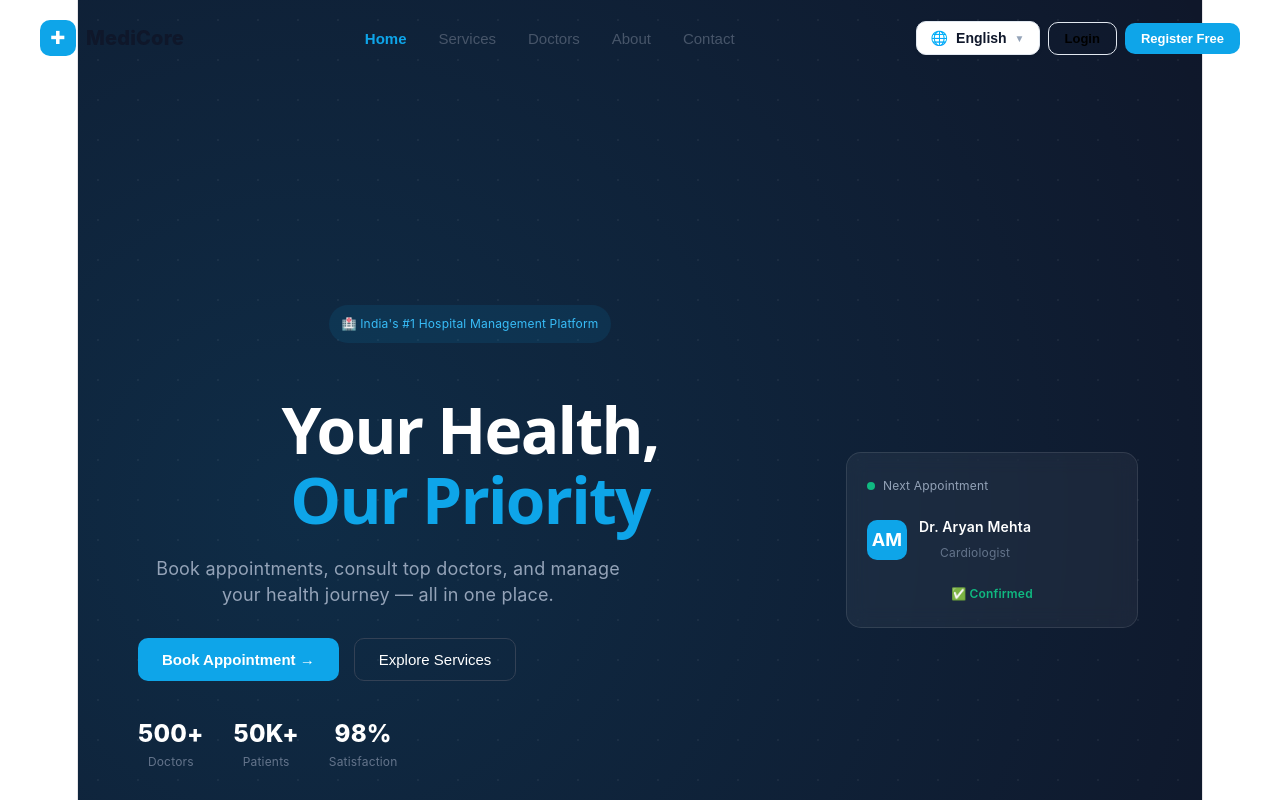
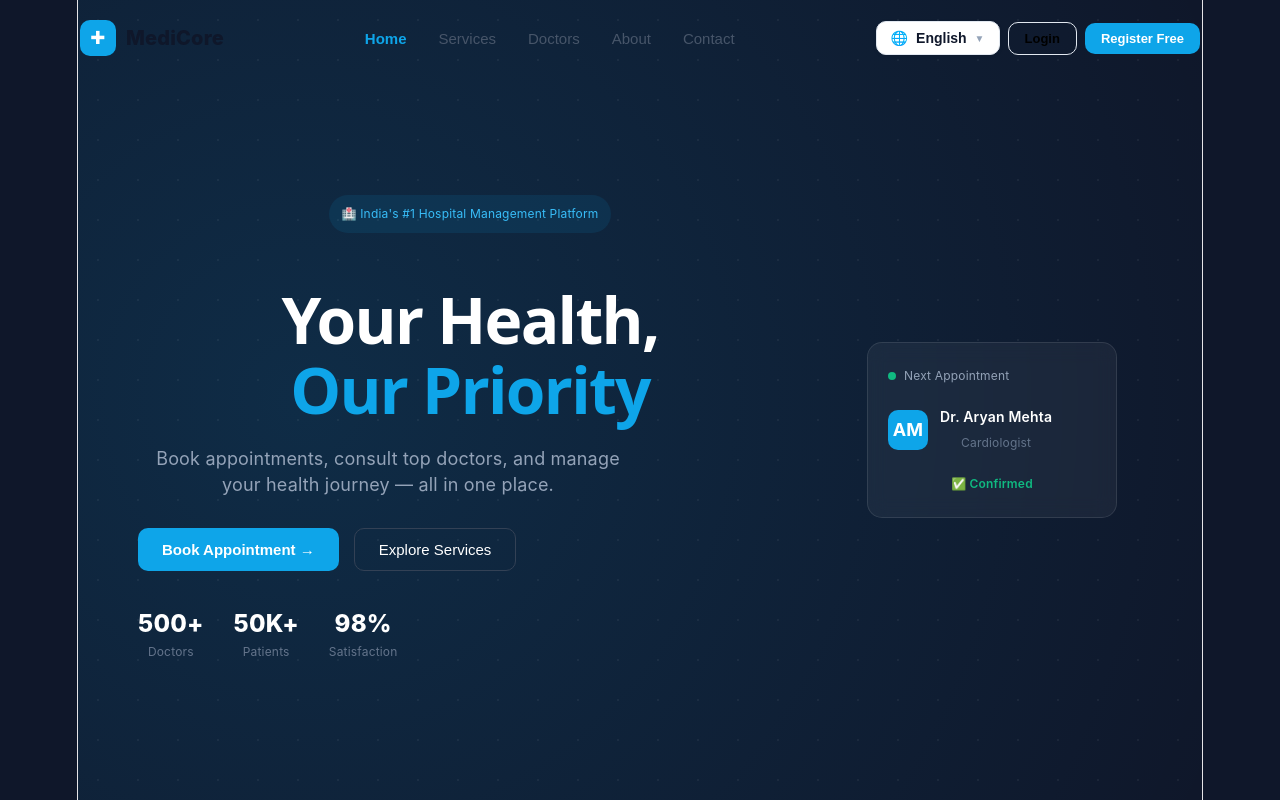
Before and after one commit to sachinyadavb-1761-eng/hospital-management-system, a React app in the folder frontend/: page / in a window 1280 px wide. Shown: the top 800 px of the page. Built offline with nearby package versions, Linux system fonts and the light colour scheme; the HTML template or start-up script is replaced by a standard one.

Commit message:
Fix: dark theme and background issues

```diff
--- a/frontend/src/index.css
+++ b/frontend/src/index.css
@@ -1,3 +1,22 @@
+* {
+  margin: 0;
+  padding: 0;
+  box-sizing: border-box;
+}
+
+html,
+body {
+  background: #0f172a; /* ← Dark background globally */
+  min-height: 100vh;
+  margin: 0;
+  padding: 0;
+}
+
+#root {
+  background: #0f172a;
+  min-height: 100vh;
+}
+
 :root {
   --text: #6b6375;
   --text-h: #08060d;
@@ -42,7 +61,8 @@
     --accent-border: rgba(192, 132, 252, 0.5);
     --social-bg: rgba(47, 48, 58, 0.5);
     --shadow:
-      rgba(0, 0, 0, 0.4) 0 10px 15px -3px, rgba(0, 0, 0, 0.25) 0 4px 6px -2px;
+      rgba(0, 0, 0, 0.4) 0 10px 15px -3px,
+      rgba(0, 0, 0, 0.25) 0 4px 6px -2px;
   }
 
   #social .button-icon {
--- a/frontend/src/pages/Home.jsx
+++ b/frontend/src/pages/Home.jsx
@@ -449,7 +449,7 @@ export default function Home() {
 const s = {
   root: {
     fontFamily: "'Inter', sans-serif",
-    background: "#fff",
+    background: "#0f172a",
     overflowX: "hidden",
   },
 
```
